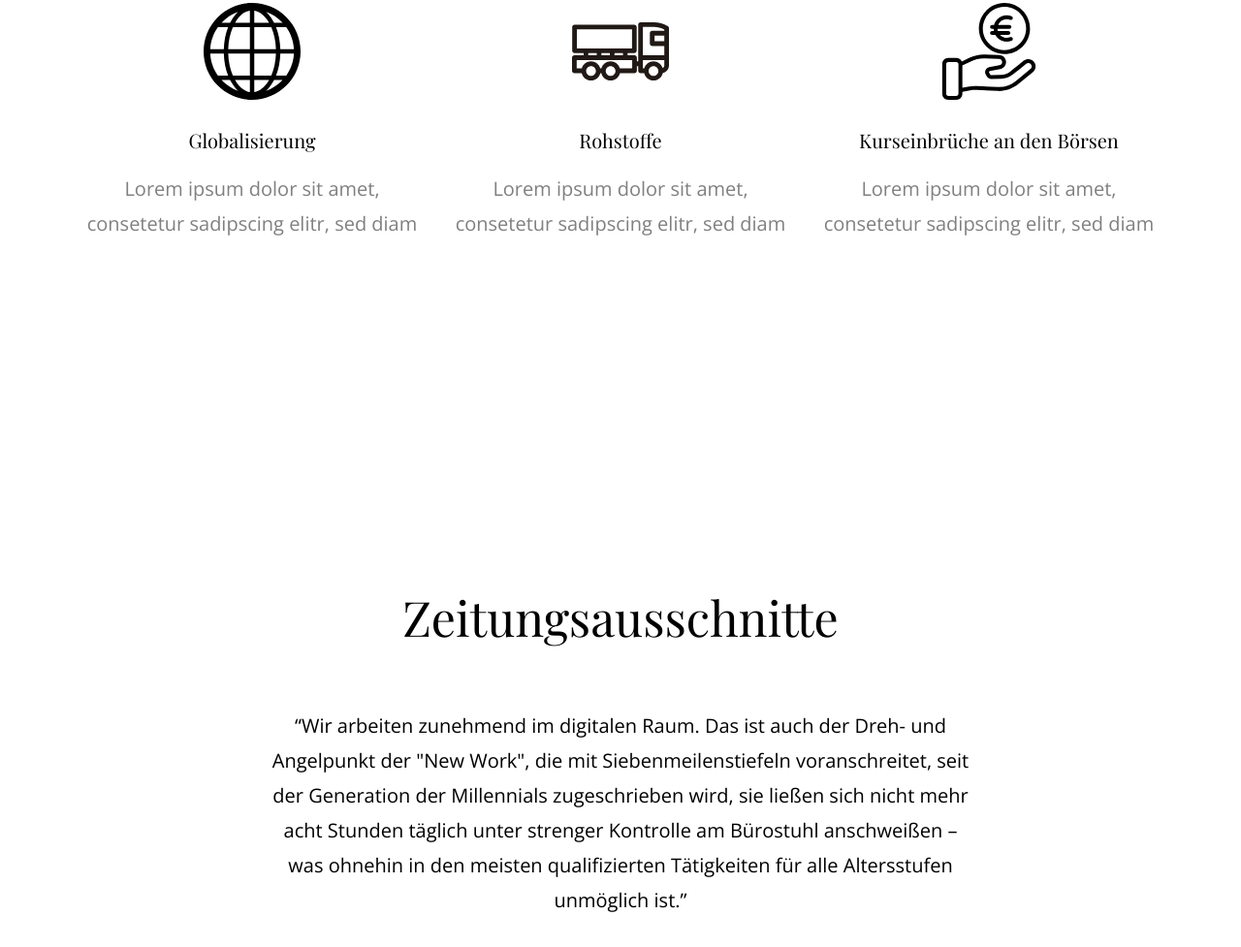
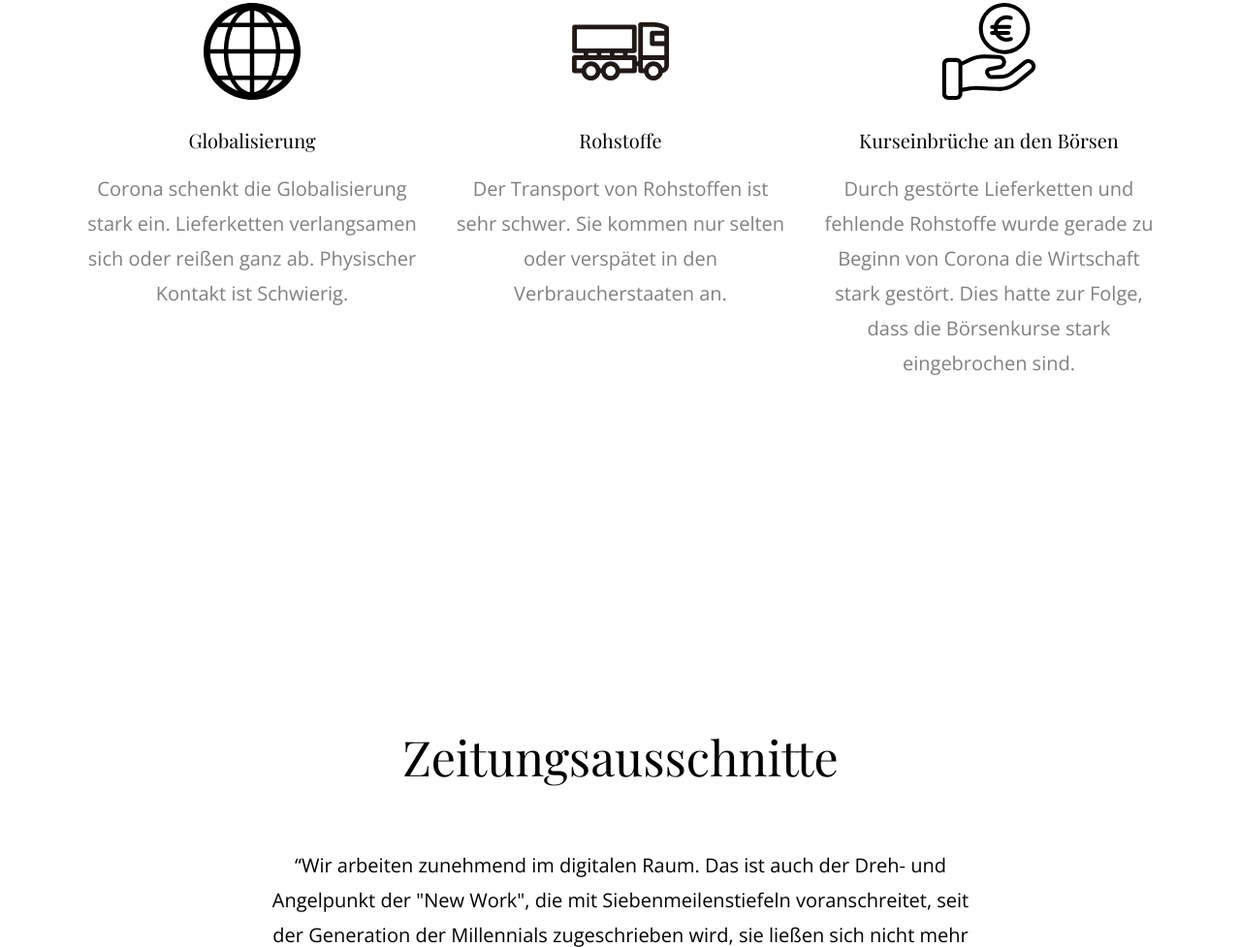
Before and after one commit to master4x/AGB-econo-me, a plain HTML site: page index.html in a window 1280 px wide. Shown: the part 4206-5183 px from the top of the page at 97% size. Drawn offline with nearby package versions, Linux system fonts and the light colour scheme; files whose address does not match are found by name; a web font is replaced by a local one.

Commit message:
Kernkomponenten

```diff
--- a/index.html
+++ b/index.html
@@ -166,7 +166,7 @@
                   </div>
                   <div class="media-body">
                     <h3>Globalisierung</h3>
-                    <p>Lorem ipsum dolor sit amet, consetetur sadipscing elitr, sed diam</p>
+                    <p>Corona schenkt die Globalisierung stark ein. Lieferketten verlangsamen sich oder reißen ganz ab. Physischer Kontakt ist Schwierig.</p>
                   </div>
                 </div>
               </div>
@@ -177,7 +177,7 @@
                   </div>
                   <div class="media-body">
                     <h3>Rohstoffe</h3>
-                    <p>Lorem ipsum dolor sit amet, consetetur sadipscing elitr, sed diam</p>
+                    <p>Der Transport von Rohstoffen ist sehr schwer. Sie kommen nur selten oder verspätet in den Verbraucherstaaten an.</p>
                   </div>
                 </div>
               </div>
@@ -188,7 +188,7 @@
                   </div>
                   <div class="media-body">
                     <h3>Kurseinbrüche an den Börsen</h3>
-                    <p>Lorem ipsum dolor sit amet, consetetur sadipscing elitr, sed diam</p>
+                    <p>Durch gestörte Lieferketten und fehlende Rohstoffe wurde gerade zu Beginn von Corona die Wirtschaft stark gestört. Dies hatte zur Folge, dass die Börsenkurse stark eingebrochen sind.</p>
                   </div>
                 </div>
               </div>
```
